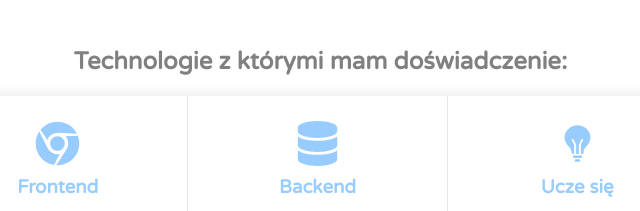
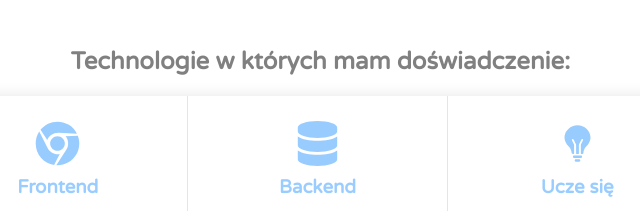
Before and after one commit to pkozubek/portfolio-site, a Gatsby site: page / in a window 1280 px wide. Shown: the part 477-688 px from the top of the page, 460-1100 px from the left. Built offline with nearby package versions, Linux system fonts and the light colour scheme; Gatsby itself is replaced by a stand-in of ours.

Commit message:
text fixed

```diff
--- a/src/components/aboutMe/skills/skills.js
+++ b/src/components/aboutMe/skills/skills.js
@@ -27,7 +27,7 @@ const StyledH2 = styled.h2`
 const skills = () => {
   return (
     <>
-      <StyledH2>Technologie z którymi mam doświadczenie:</StyledH2>
+      <StyledH2>Technologie w których mam doświadczenie:</StyledH2>
       <SkillsContainer>
         <SingleSkill
           haveBorder={true}
--- a/src/components/experience/experience.js
+++ b/src/components/experience/experience.js
@@ -24,7 +24,7 @@ const experience = () => {
           companyName="Uti.pl"
           startDate={[2015, 8, 1]}
           endDate={[2015, 10, 30]}
-          description="Przenoszenie stron pomędzy hostingami , proste poprawki wizualne, kontakt z klientem"
+          description="Przenoszenie stron pomędzy hostingami, proste poprawki wizualne, kontakt z klientem"
           datesText="08.2015 - 11.2015"
           titles={[{ title: "Pracownik Działu IT" }]}
         />
--- a/src/components/experience/singleExperience.js
+++ b/src/components/experience/singleExperience.js
@@ -42,7 +42,7 @@ const singleExperience = ({
     titles.length === 1 ? (
       <h3>{titles[0].title}</h3>
     ) : (
-      <h3>{titles[0].title + " , " + titles[1].title}</h3>
+      <h3>{titles[0].title + ", " + titles[1].title}</h3>
     )
 
   const multipleTitles =
```
